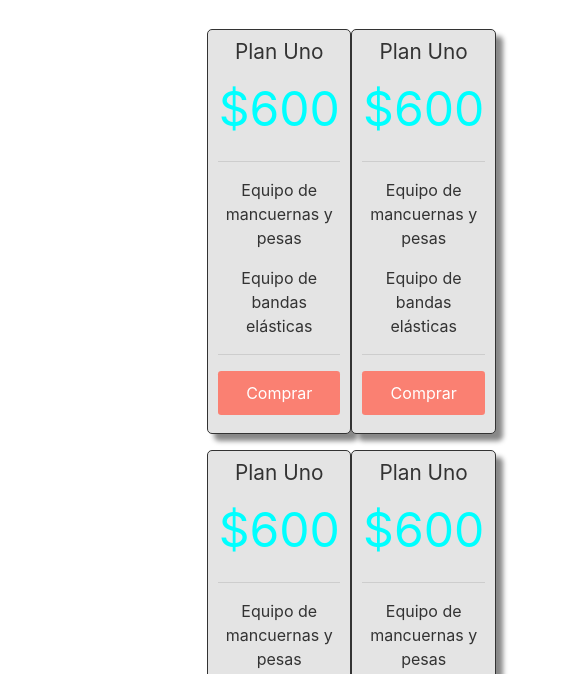
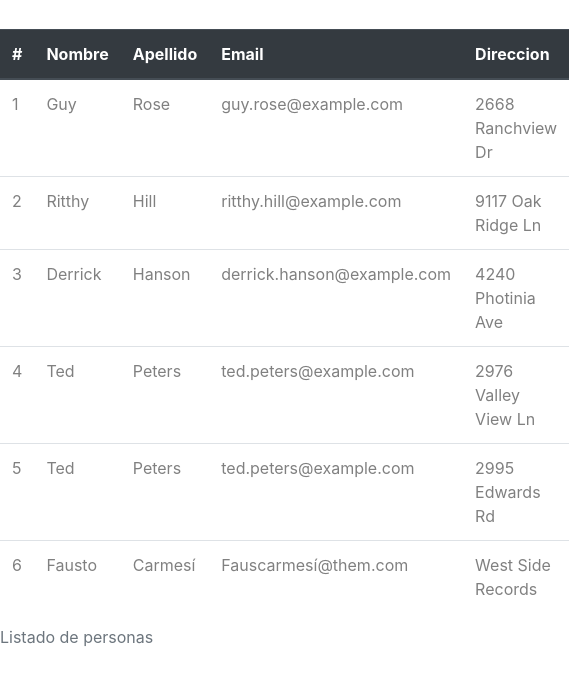
Before and after one commit to Franco-Carrera/Proyecto-Java-Script, a plain HTML site: page index.html in a window 390 px wide. Shown: the part 845-1519 px from the top of the page, 569 px wide, since content can reach past the window. Drawn offline with nearby package versions, Linux system fonts and the light colour scheme.

Commit message:
nueva tabla

```diff
--- a/css/style.css
+++ b/css/style.css
@@ -107,6 +107,7 @@ h1, h2, h3 {
   background-color: transparent;
   border: 1px solid transparent;
   border-radius: .25rem;
+  z-index: 998;
 }
 
 .navbar-toggler-icon {
@@ -168,6 +169,7 @@ h1, h2, h3 {
 
 .portafolio{
   background: #f2f2f2;
+  width: inherit;  /*agregado*/
 }
 
 .galeria-port{
@@ -220,6 +222,9 @@ h1, h2, h3 {
 .imagen-port:hover .hover-galeria{
   transform: scale(1);
 }
+/* ________________________________ */
+
+
 
 
 
@@ -233,7 +238,7 @@ p {
 .container {
   margin: 0 auto;
   width: 90%;
-  margin-left: 12rem;
+  margin-left: 6rem;
   overflow: hidden;
 }
 
@@ -280,7 +285,6 @@ p {
   .columna {                   /*columna*/
     width: 45%;
     margin-bottom: 1rem;
-
   }
 }
 @media (max-width:200px) {
--- a/index.html
+++ b/index.html
@@ -165,6 +165,23 @@
 </section>
 
 
+<table class="table table-hover">
+
+  <caption>Listado de personas</caption>
+
+  <thead class="thead-dark">
+      <th scope="col">#</th>
+      <th scope="col">Nombre</th>
+      <th scope="col">Apellido</th>
+      <th scope="col">Email</th>
+      <th scope="col">Direccion</th>
+  </thead>
+
+  <tbody id="tabla-personas"></tbody>
+
+</table>
+
+
 <!--..........Lista de productos y precios.......... -->
 
    <section class="container flexproduct text-center">
@@ -319,10 +336,8 @@
 
     <!--...................scripts (?)...................  -->
 
-    <script src="main.js">
-
-    </script>
-
+    <script src="main.js"></script>
+    <script src="tabla.js"></script>
 
 
     <script src="https://code.jquery.com/jquery-3.5.1.slim.min.js" integrity="sha384-DfXdz2htPH0lsSSs5nCTpuj/zy4C+OGpamoFVy38MVBnE+IbbVYUew+OrCXaRkfj" crossorigin="anonymous"></script>
--- a/main.js
+++ b/main.js
@@ -1,5 +1,3 @@
-const listaOrdenadores = [];
-let misOrdenadores = ('Ingrese la cantidad de compus que desee comprar');
 
 function valida() {
     let nombre = document.getElementById ('nombre').value;
@@ -23,7 +21,6 @@ function valida() {
  console.log ('Nombre: ' + nombre + ' Compras: ' +valorRadio + ' Es deportista: ' + deportista );
 }
 
-
 function limpiar() {
    let nombre = document.getElementById ('nombre').value = '';
    let radios = document.getElementsByName ('comprar');
@@ -38,67 +35,11 @@ function limpiar() {
    deportista.checked = false;
 
 }
+//_______________________________________________________
 
 
-  const galeria = document.getElementsByClassName ('portafolio');
-
-  //Registro de productos
-   const productos = [
-     {
-       id: 1,
-       nombre: 'Ketpler',
-       stock: 'Hay',
-       peso: '10kg'
-     },
-
-     {
-      id: 2,
-      nombre: 'Pelota goma',
-      stock: 'Hay',
-      peso: '800 gramos'
-    },
-
-    {
-      id: 3,
-      nombre: 'Mancuernas',
-      stock: 'Hay',
-      peso: '12kg'
-    },
-
-    {
-      id: 4,
-      nombre: 'Rueda',
-      stock: 'No Hay',
-      peso: '1kg'
-    },
-
-   ];
-
-   function insertarGaleria (galeria, producto) {
-
-      const encuadre = document.createElement ('div');
-
-      for (const atributo in producto)
-       {
-        const celda = document.createElement ('img');
-
-            celda.textContent = producto [atributo];
-
-             encuadre.appendChild (celda);
-      }
-
-      galeria.appendChild (encuadre);
-
-   }
-
-    for (const producto of productos) {
-      insertarGaleria (galeria, producto);
-    }
-
-
-
-
-
+ const listaOrdenadores = [];
+ let misOrdenadores = ('Ingrese la cantidad de compus que desee comprar');
 
 
 const crearListaDeOrdenadores = function (cantidad) {
@@ -118,7 +59,7 @@ const crearListaDeOrdenadores = function (cantidad) {
    crearListaDeOrdenadores (misOrdenadores);
 
  console.log (listaOrdenadores);
-
+  console.log (misOrdenadores);
 //  alert ('Ha realizado su pago con exito');
 
  const compus = [
@@ -144,5 +85,4 @@ const crearListaDeOrdenadores = function (cantidad) {
  }
 
  ];
-
  console.log (compus);
--- /dev/null
+++ b/tabla.js
@@ -0,0 +1,89 @@
+
+     // ELEMENTOS HTML
+     const tabla = document.getElementById("tabla-personas");
+
+
+     // REGISTRO DE PERSONAS
+     const personas = [
+        {
+             id: 1,
+             nombre: "Guy",
+             apellido: "Rose",
+             email: "guy.rose@example.com",
+             direccion: "2668 Ranchview Dr"
+         },
+
+         {
+             id: 2,
+             nombre: "Ritthy",
+             apellido: "Hill",
+             email: "ritthy.hill@example.com",
+             direccion: "9117 Oak Ridge Ln"
+         },
+
+         {
+             id: 3,
+             nombre: "Derrick",
+             apellido: "Hanson",
+             email: "derrick.hanson@example.com",
+             direccion: "4240 Photinia Ave"
+         },
+
+         {
+             id: 4,
+             nombre: "Ted",
+             apellido: "Peters",
+             email: "ted.peters@example.com",
+             direccion: "2976 Valley View Ln"
+         },
+
+         {
+             id: 5,
+             nombre: "Ted",
+             apellido: "Peters",
+             email: "ted.peters@example.com",
+             direccion: "2995 Edwards Rd"
+         },
+
+        {
+              id: 6,
+              nombre: 'Fausto',
+              apellido: 'Carmesí',
+              email: 'Fauscarmesí@them.com',
+              direccion: 'West Side Records'
+         }
+
+     ]; //_/agregamos ;
+
+
+     // FUNCIONES DEL DOM
+     function insertarFila(tabla, persona) {
+
+         const fila = document.createElement("tr");
+
+         for (const atributo in persona) {
+
+             // Creamos una celda nueva
+             const celda = document.createElement("td");
+             celda.style.color = 'grey';                //+ color
+
+             // Asignamos el valor del atributo como contenido textual dentro de la celda.
+             celda.textContent = persona[atributo];
+             // Usamos la notación corchetes para acceder al atributo ya que es una variable.
+
+             // Insertamos la celda a nuestra fila.
+             fila.appendChild(celda);
+
+         }
+
+         // Insertamos nuestra fila a la tabla.
+         tabla.appendChild(fila);
+
+     }
+
+
+     // Recorremos el array y las mostramos en HTML
+     for (const persona of personas) {
+         insertarFila(tabla, persona);
+     }
+     //______________________________________________
```
